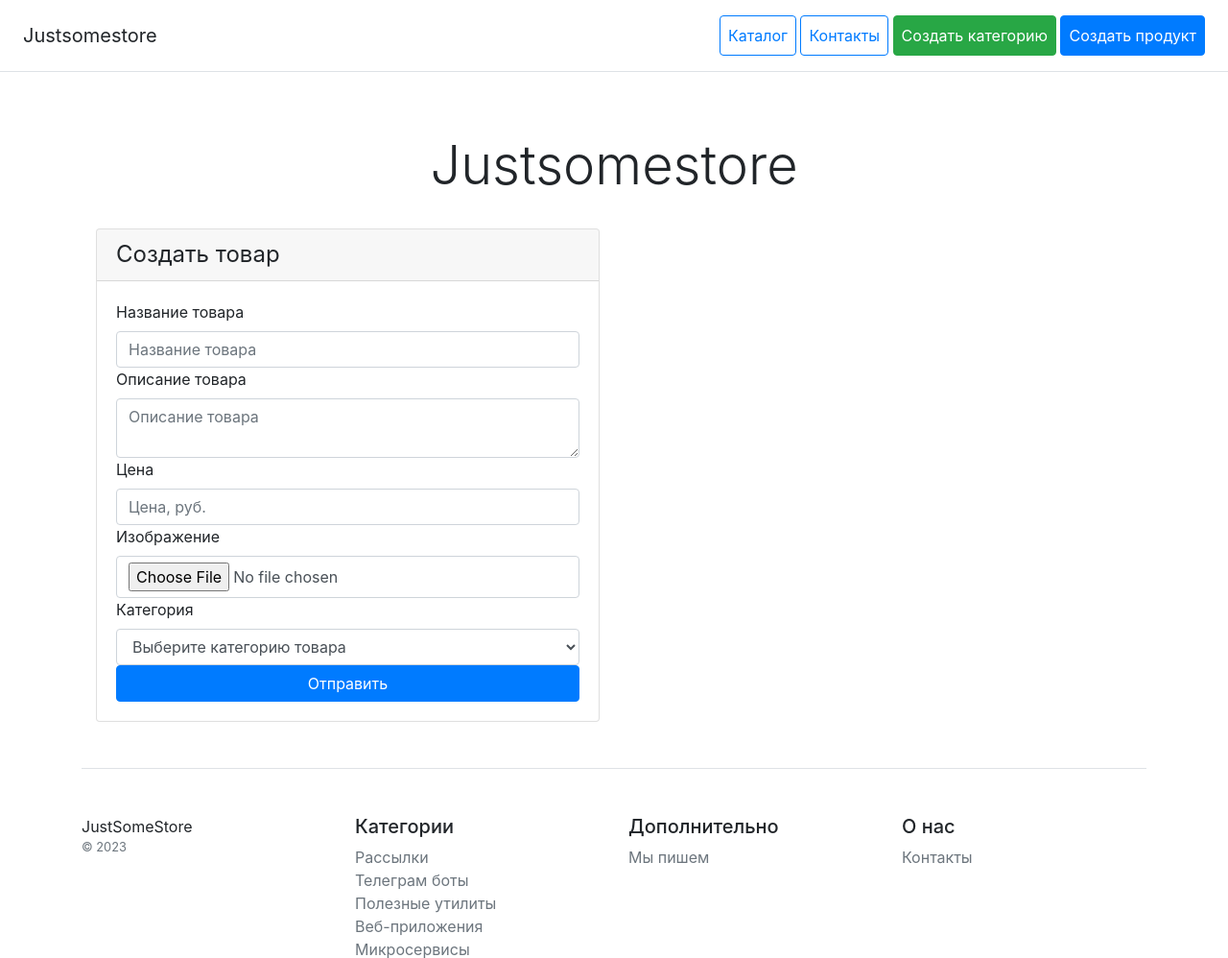
After one commit to KopuchiiMish/19_2_homework, a Django app: page /product_create/ in a window 1280 px wide. The commit adds this page. Shown: the top 998 px of the page at 96% size. Run offline with Django 4.2, Linux system fonts and the light colour scheme; data that the repository does not hold is empty; some libraries are stand-ins or nearby versions.

Commit message:
homework_20_2_

```diff
--- a/catalog/models.py
+++ b/catalog/models.py
@@ -22,7 +22,7 @@ class Product(models.Model):
     category = models.ForeignKey(Category, verbose_name='Категория', on_delete=models.CASCADE)
     price = models.IntegerField(verbose_name='Цена', **NULLABLE)
     date_created = models.DateTimeField(auto_now_add=True, verbose_name='Дата создания')
-    date_modified = models.DateTimeField(verbose_name='Дата последнего изменения')
+    date_modified = models.DateTimeField(verbose_name='Дата последнего изменения', **NULLABLE)
 
     def __str__(self):
         return self.name
--- a/catalog/templates/catalog/includes/header.html
+++ b/catalog/templates/catalog/includes/header.html
@@ -3,10 +3,11 @@
     <nav class="ms-5">
         <a class="p-2 btn btn-outline-primary" href="{% url 'home' %}">Каталог</a>
         <a class="p-2 btn btn-outline-primary" href="{% url 'contacts' %}">Контакты</a>
+        <a class="p-2 btn btn-success" href="{% url 'category_create' %}">Создать категорию</a>
+        <a class="p-2 btn btn-primary" href="{% url 'product_create' %}">Создать продукт</a>
     </nav>
 </div>
 
 <div class="pricing-header px-3 py-3 pt-md-5 pb-md-4 mx-auto text-center">
     <h1 class="display-4">Justsomestore</h1>
-
 </div>
--- /dev/null
+++ b/catalog/templates/catalog/prod_create.html
@@ -0,0 +1,44 @@
+{% extends 'catalog/base.html' %}]
+{% block content %}
+<div class="col-lg-6 col-md-12 col-sm-12">
+    <div class="card mb-4 box-shadow">
+        <div class="card-header">
+            <h4 class="my-0 font-weight-normal">Создать товар</h4>
+        </div>
+        <div class="card-body">
+            <form method="post" action="" class="form-floating" enctype="multipart/form-data">
+                {% csrf_token %}
+                <div class="flex-container">
+                    <label for="prod_name">Название товара</label>
+                    <input type="text" name="prod_name" class="form-control" id="prod_name"
+                           placeholder="Название товара" required>
+                </div>
+                <div class="flex-container">
+                    <label for="prod_desc">Описание товара</label>
+                    <textarea class="form-control" aria-label="With textarea" id="prod_desc"
+                              placeholder="Описание товара" name="prod_desc" required></textarea>
+                </div>
+                <div class="flex-container">
+                    <label for="prod_price">Цена</label>
+                    <input type="number" name="prod_price" class="form-control" id="prod_price"
+                           placeholder="Цена, руб." required>
+                </div>
+                <div class="flex-container">
+                    <label for="prod_image">Изображение </label>
+                    <input class="form-control" type="file" name="prod_image" accept="image/*" id="prod_image">
+                </div>
+                <div class="flex-container">
+                    <label for="prod_category">Категория</label>
+                    <select class="form-control" name= "prod_category" aria-label="Default select example" id="prod_category">
+                        <option selected>Выберите категорию товара</option>
+                        {% for category in categories%}
+                        <option value={{ category.id }}>{{ category.name }}</option>
+                        {% endfor %}
+                    </select>
+                </div>
+                <input class="btn btn-primary w-100" type="submit" value="Отправить"/>
+            </form>
+        </div>
+    </div>
+</div>
+{% endblock %}
--- a/catalog/urls.py
+++ b/catalog/urls.py
@@ -5,5 +5,7 @@ from catalog import views
 urlpatterns = [
     path('', views.home, name='home'),
     path('contacts/', views.contacts, name='contacts'),
-    path('product/<int:pk>', views.product, name='product')
+    path('product/<int:pk>', views.product, name='product'),
+    path('cat_create/', views.create_category, name='category_create'),
+    path('product_create/', views.create_product, name='product_create'),
 ]
--- a/catalog/views.py
+++ b/catalog/views.py
@@ -1,4 +1,4 @@
-from django.shortcuts import render
+from django.shortcuts import render, redirect
 from catalog.models import *
 
 
@@ -19,3 +19,30 @@ def contacts(request):
 
 def product(request, pk):
     return render(request, 'catalog/product.html', {'product': Product.objects.get(pk=pk)})
+
+
+def create_category(request):
+    if request.method == 'POST':
+        cat_name = request.POST.get('cat_name')
+        cat_desc = request.POST.get('cat_desc')
+        Category.objects.create(name=cat_name, description=cat_desc)
+        return redirect('home')
+    return render(request, 'catalog/cat_create.html')
+
+
+def create_product(request):
+    if request.method == 'POST':
+        prod_category = request.POST.get('prod_category')
+        name = request.POST.get('prod_name')
+        price = request.POST.get('prod_price')
+        description = request.POST.get('prod_desc')
+        prod_image = request.FILES.get('prod_image')
+        Product.objects.create(name=name, description=description, price=price,
+                               image=prod_image, category=Category.objects.get(id=prod_category))
+        print(f"Данные:\n"
+              f"Название: {name}\n"
+              f"Описание: {description}\n"
+              f"Цена: {price}\n"
+              f"Фото: {prod_image}\n"
+              f"Категория: {prod_category}")
+    return render(request, 'catalog/prod_create.html', {'categories': Category.objects.all()})
```
Also changed, not shown: catalog/templates/catalog/cat_create.html (added, +24 -0 lines), catalog/migrations/0004_alter_product_date_modified.py (added).
